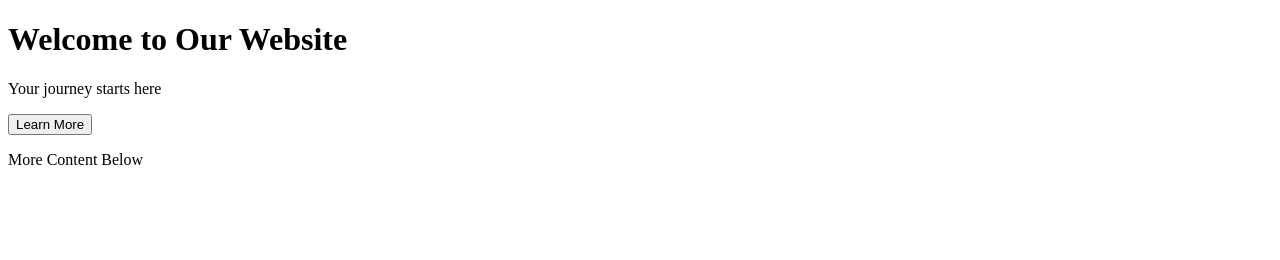
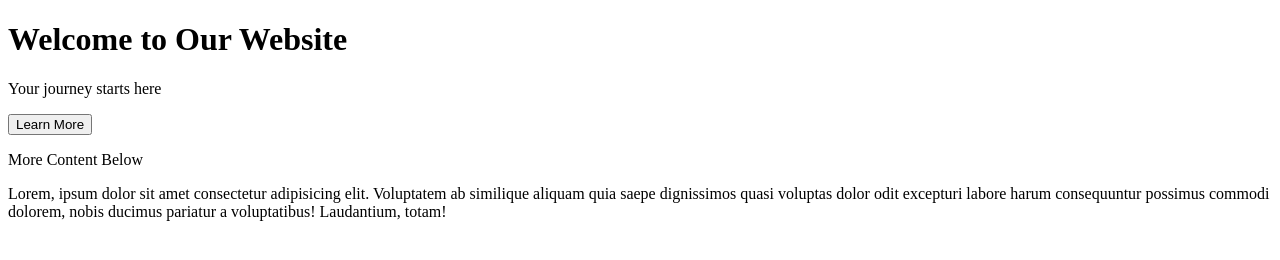
Before and after one commit to Abdulhadi142/cd, a plain HTML site: page index.html in a window 1280 px wide. Drawn offline with Linux system fonts and the light colour scheme.

Commit message:
some changes

```diff
--- a/index.html
+++ b/index.html
@@ -1,10 +1,12 @@
 <!DOCTYPE html>
 <html lang="en">
+
 <head>
     <meta charset="UTF-8">
     <meta name="viewport" content="width=device-width, initial-scale=1.0">
     <title>Document</title>
 </head>
+
 <body>
     <div class="hero">
         <h1>Welcome to Our Website</h1>
@@ -13,6 +15,10 @@
     </div>
     <div class="content" id="content">
         <p>More Content Below</p>
+        <p>Lorem, ipsum dolor sit amet consectetur adipisicing elit. Voluptatem ab similique aliquam quia saepe
+            dignissimos quasi voluptas dolor odit excepturi labore harum consequuntur possimus commodi dolorem, nobis
+            ducimus pariatur a voluptatibus! Laudantium, totam!</p>
     </div>
 </body>
+
 </html>
--- a/style.css
+++ b/style.css
@@ -30,6 +30,7 @@
  .hero p {
      font-size: 1.2rem;
      margin-bottom: 30px;
+     background-color: #cc5500;
  }
 
  .btn {
```
